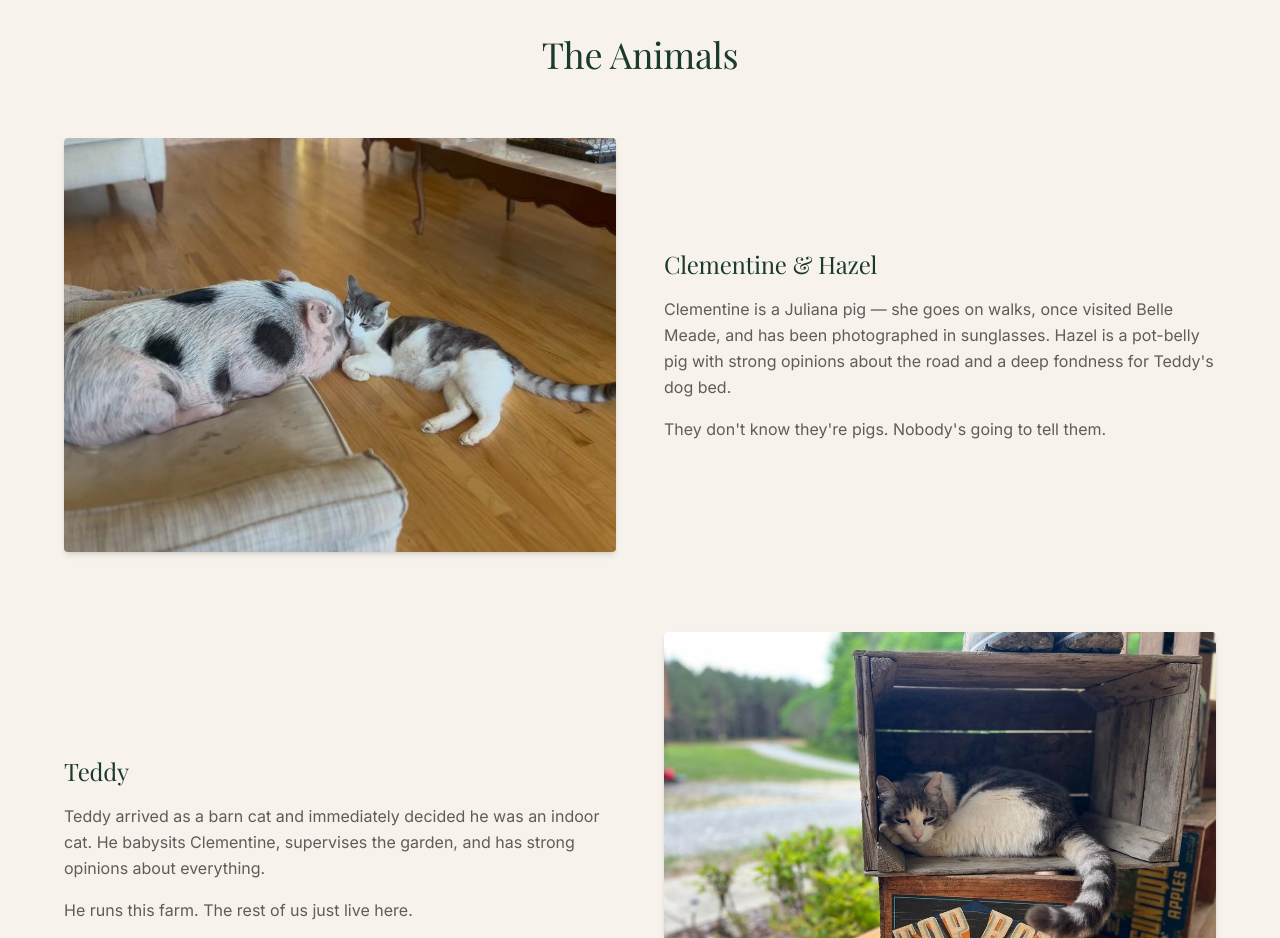
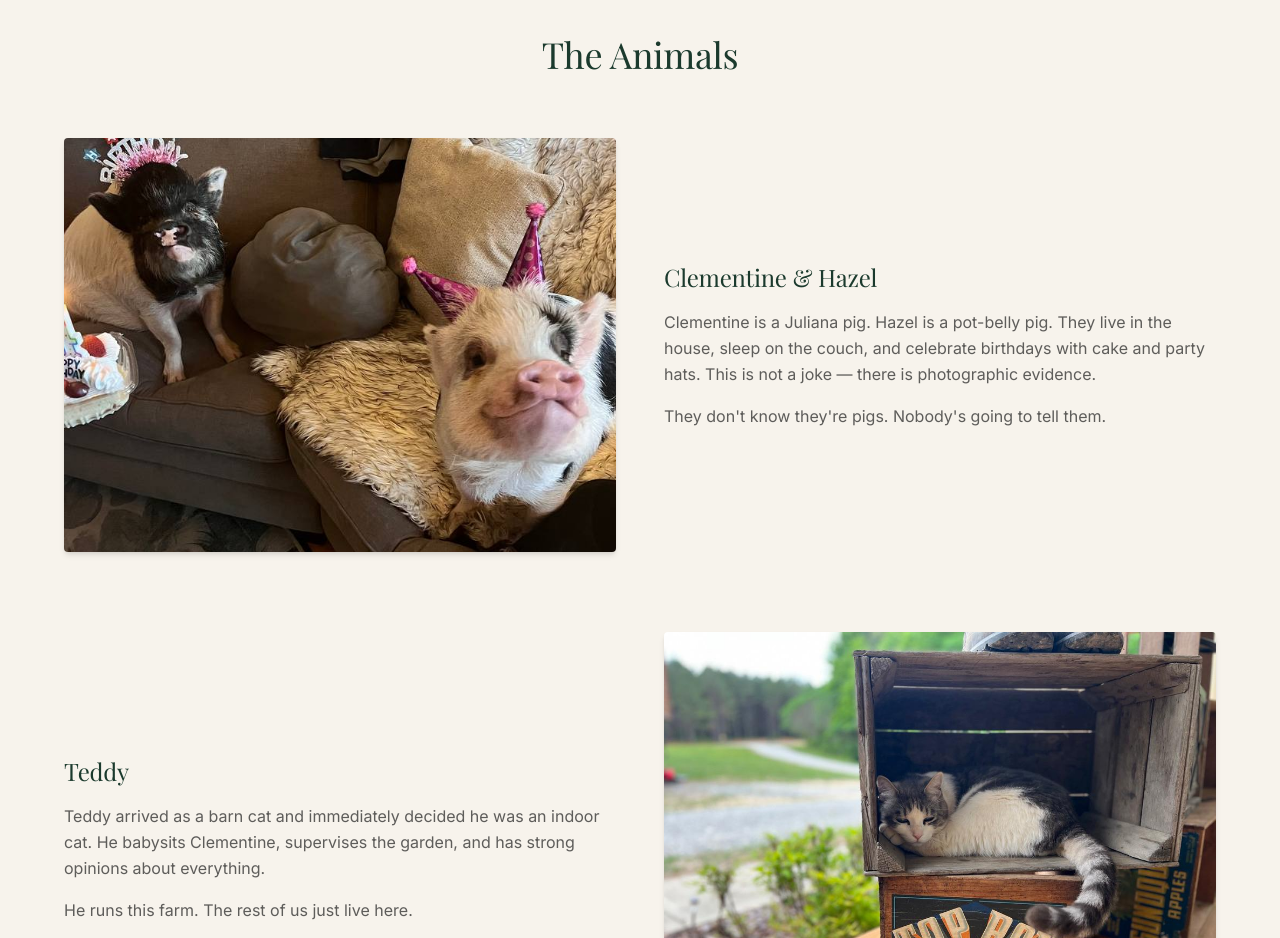
Before and after one commit to forevermore3333/forevermorefarm-website, a Next.js app: page /our-farm in a window 1280 px wide. Shown: the part 2680-3618 px from the top of the page. Built offline with nearby package versions, Linux system fonts and the light colour scheme; a web font is replaced by a local one.

Commit message:
feat: swap Clementine & Hazel photo to birthday couch, update copy to match

```diff
--- a/src/app/our-farm/page.tsx
+++ b/src/app/our-farm/page.tsx
@@ -91,11 +91,11 @@ export default function OurFarm() {
           {/* Clementine & Hazel */}
           <div className="grid md:grid-cols-2 gap-12 items-center mb-20">
             <div className="relative aspect-[4/3] rounded-sm overflow-hidden shadow-md">
-              <Image src="/images/house-animals/hazel-teddy-dogbed-2.jpg" alt="Hazel the pot-belly pig nose-to-nose with Teddy on the hardwood floor" fill className="object-cover" />
+              <Image src="/images/house-animals/clementine-hazel-birthday-couch.jpg" alt="Clementine and Hazel in birthday hats on the couch with a cake" fill className="object-cover" />
             </div>
             <div>
               <h3 className="font-serif text-2xl text-farm-green mb-4">Clementine &amp; Hazel</h3>
-              <p className="text-farm-charcoal/70 leading-relaxed mb-4">Clementine is a Juliana pig — she goes on walks, once visited Belle Meade, and has been photographed in sunglasses. Hazel is a pot-belly pig with strong opinions about the road and a deep fondness for Teddy&apos;s dog bed.</p>
+              <p className="text-farm-charcoal/70 leading-relaxed mb-4">Clementine is a Juliana pig. Hazel is a pot-belly pig. They live in the house, sleep on the couch, and celebrate birthdays with cake and party hats. This is not a joke &mdash; there is photographic evidence.</p>
               <p className="text-farm-charcoal/70 leading-relaxed">They don&apos;t know they&apos;re pigs. Nobody&apos;s going to tell them.</p>
             </div>
           </div>
```
Also changed, not shown: public/images/house-animals/clementine-hazel-birthday-couch.jpg (added), public/images/people/olin-concetta-barn-snow.jpg (added).
